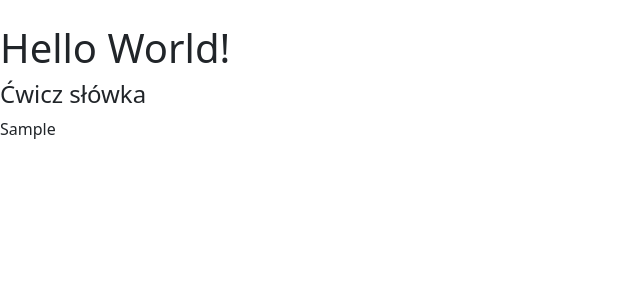
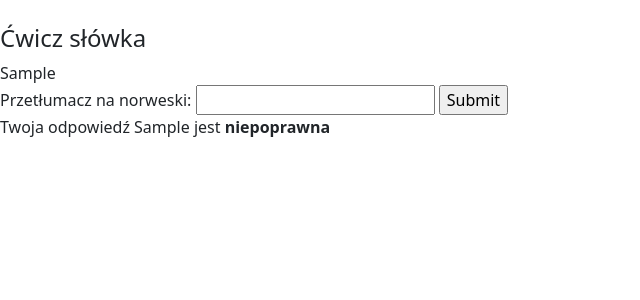
Before and after one commit to KPaulina/LearnNorwegianApp, a Django app: template templates/norwegian/train.html in a window 1280 px wide. Shown: the top 300 px of the page, without its empty margins (0-640 px from the left). Run offline with Django 3.2, Linux system fonts and the light colour scheme; the template is opened without the code that fills it: most values are stand-ins (such as "Sample title", 1, 10 or a date in 2020).

Commit message:
Change in train html to make app for learning

```diff
--- a/templates/norwegian/train.html
+++ b/templates/norwegian/train.html
@@ -5,11 +5,20 @@
 {%  endblock %}
 
 {% block content %}
-    <H1>Hello World!</H1>
-
     <h4>Ćwicz słówka</h4>
 
     {{ random_word.word_in_polish }}
-
-
+    <br/>
+    <form method="get">
+        {% csrf_token %}
+        <a>Przetłumacz na norweski:</a>
+        <input type="text" name="user_input">
+        <input type="submit" value="Submit">
+    </form>
+    {% if user_input == answer  %}
+        <a>Twoja odpowiedź {{ user_input }} jest <strong>poprawna.</strong></a>
+    {% endif %}
+    {% if user_input != 0 and user_input != answer %}
+        <a>Twoja odpowiedź {{ user_input }} jest <strong>niepoprawna</strong></a>
+    {% endif %}
 {% endblock %}
```
